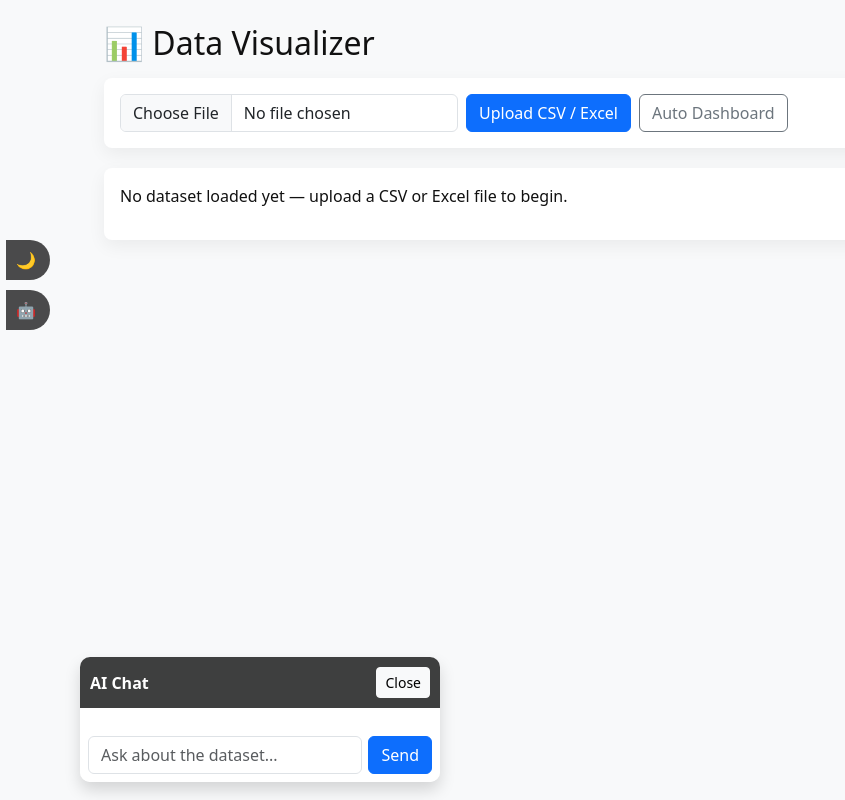
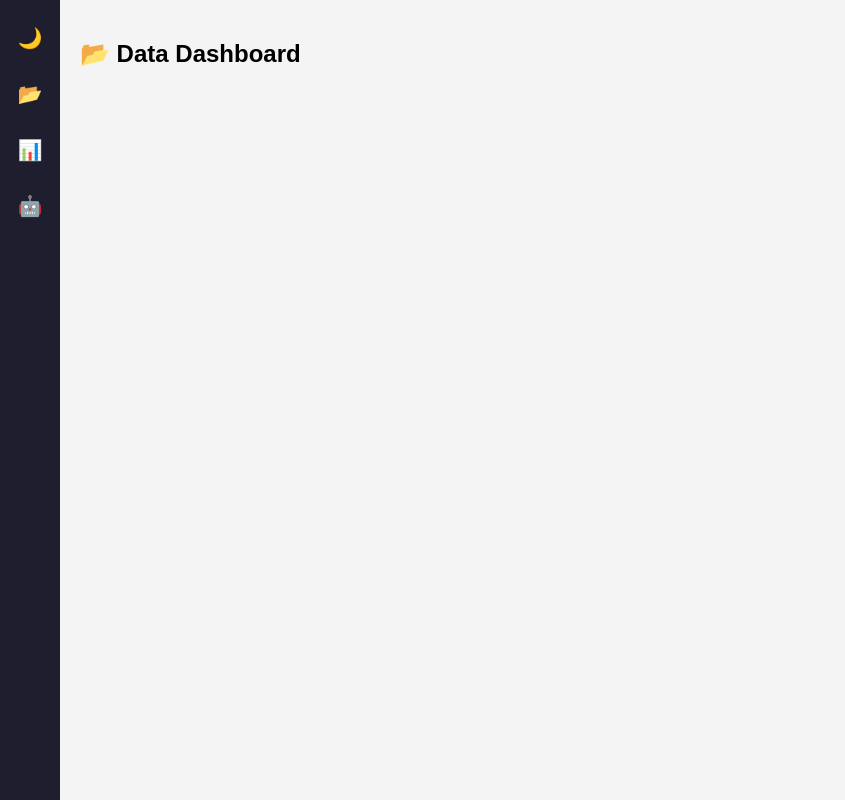
Before and after one commit to Sakazuki-Akainu/my-projekt, a Flask app: page / in a window 1280 px wide. Shown: the whole page, without its empty margins (0-845 px from the left). Run offline with Flask 3, Linux system fonts and the light colour scheme; some libraries are stand-ins or nearby versions.

Commit message:
Update upload.html

```diff
--- a/templates/upload.html
+++ b/templates/upload.html
@@ -1,319 +1,184 @@
 <!DOCTYPE html>
 <html lang="en">
 <head>
-  <meta charset="utf-8" />
-  <title>Data Visualizer</title>
-  <meta name="viewport" content="width=device-width, initial-scale=1" />
-  <link href="https://cdn.jsdelivr.net/npm/bootstrap@5.3.0/dist/css/bootstrap.min.css" rel="stylesheet"/>
-  <script src="https://cdn.plot.ly/plotly-latest.min.js"></script>
-
+  <meta charset="UTF-8">
+  <title>📊 Data Dashboard</title>
+  <script src="https://cdn.jsdelivr.net/npm/axios/dist/axios.min.js"></script>
   <style>
-    :root {
-      --bg: #f8f9fa;
-      --card: #ffffff;
-      --text: #111;
+    body {
+      margin: 0;
+      font-family: Arial, sans-serif;
+      display: flex;
+      height: 100vh;
     }
-    body.dark {
-      --bg: #0f1720;
-      --card: #0b1220;
-      --text: #e6eef8;
+    /* Sidebar */
+    .sidebar {
+      width: 60px;
+      background: #1e1e2f;
+      color: white;
+      display: flex;
+      flex-direction: column;
+      align-items: center;
+      padding: 10px 0;
     }
-    body {
-      background: var(--bg);
-      color: var(--text);
-      transition: background 0.25s, color 0.25s;
+    .sidebar button {
+      background: none;
+      border: none;
+      color: white;
+      font-size: 20px;
+      margin: 15px 0;
+      cursor: pointer;
+      position: relative;
+    }
+    .sidebar button:hover::after {
+      content: attr(data-label);
+      position: absolute;
+      left: 60px;
+      top: 0;
+      background: #444;
+      padding: 5px 10px;
+      border-radius: 4px;
+      white-space: nowrap;
+      animation: slide 0.3s ease forwards;
+    }
+    @keyframes slide {
+      from {opacity: 0; transform: translateX(-10px);}
+      to {opacity: 1; transform: translateX(0);}
     }
 
-    /* Left compact sidebar */
-    .sidebar {
-      position: fixed;
-      top: 30%;
-      left: 6px;
-      display: flex;
-      flex-direction: column;
-      gap: 10px;
-      z-index: 1100;
+    /* Main content */
+    .main {
+      flex: 1;
+      background: #f4f4f4;
+      padding: 20px;
+      overflow-y: auto;
     }
-    .side-btn {
-      background: rgba(0,0,0,0.7);
+    body.dark .main {
+      background: #121212;
       color: white;
-      border: none;
-      border-radius: 0 24px 24px 0;
-      padding: 8px 10px;
-      width: 44px;
-      overflow: hidden;
-      display: flex;
-      align-items: center;
-      cursor: pointer;
-      transition: width .28s ease;
     }
-    .side-btn span {
-      margin-left: 10px;
-      opacity: 0;
-      transform: translateX(-10px);
-      transition: all .28s ease;
-      white-space: nowrap;
+    .table { border-collapse: collapse; width: 100%; margin: 10px 0; }
+    .table th, .table td { border: 1px solid #ddd; padding: 8px; }
+    .table th { background: #333; color: white; }
+    .graph { margin-top: 20px; }
+    .chatbox {
+      border: 1px solid #ccc;
+      padding: 10px;
+      margin-top: 20px;
+      height: 300px;
+      overflow-y: auto;
+      background: white;
     }
-    .side-btn:hover {
-      width: 160px;
-    }
-    .side-btn:hover span {
-      opacity: 1;
-      transform: translateX(0);
-    }
-
-    .container-main {
-      margin-left: 80px;
-      padding: 24px;
-      max-width: 1100px;
-    }
-
-    .card-ui {
-      background: var(--card);
-      padding: 16px;
-      border-radius: 8px;
-      box-shadow: 0 6px 18px rgba(13,17,23,0.06);
-      margin-bottom: 20px;
-      color: var(--text);
-    }
-
-    /* chatbox */
-    #chatbox {
-      position: fixed;
-      bottom: 18px;
-      left: 80px;
-      width: 360px;
-      max-height: 420px;
-      display: none;
-      flex-direction: column;
-      border-radius: 10px;
-      overflow: hidden;
-      z-index: 1200;
-    }
-    #chatbox .header {
-      background: rgba(0,0,0,0.75);
-      color: white;
-      padding: 10px;
-    }
-    #chat-messages {
-      padding: 10px;
-      background: var(--card);
-      color: var(--text);
-      flex: 1;
-      overflow-y: auto;
-      font-size: 14px;
-    }
-    #chat-input {
-      display: flex;
-      gap: 6px;
-      padding: 8px;
-      background: var(--card);
-    }
-    #graph {
-      min-height: 400px;
-    }
-
-    /* smaller responsive tweaks */
-    @media (max-width: 800px) {
-      .container-main { margin-left: 16px; padding: 12px; }
-      #chatbox { left: 12px; width: calc(100% - 24px); }
-    }
+    body.dark .chatbox { background: #222; color: white; }
+    .chat-input { margin-top: 10px; display: flex; }
+    .chat-input input { flex: 1; padding: 8px; }
+    .chat-input button { padding: 8px; }
   </style>
 </head>
 <body>
-  <!-- sidebar -->
+  <!-- Sidebar -->
   <div class="sidebar">
-    <button id="darkToggle" class="side-btn">🌙 <span>Toggle Dark</span></button>
-    <button id="aiToggle" class="side-btn">🤖 <span>AI Chat</span></button>
+    <button id="darkToggle" data-label="Dark Mode">🌙</button>
+    <button onclick="document.getElementById('fileInput').click()" data-label="Upload CSV">📂</button>
+    <button data-label="Graphs">📊</button>
+    <button data-label="AI Chat" onclick="toggleChat()">🤖</button>
+    <input type="file" id="fileInput" style="display:none" onchange="uploadCSV()">
   </div>
 
-  <div class="container-main">
-    <h2 class="mb-3">📊 Data Visualizer</h2>
+  <!-- Main Content -->
+  <div class="main">
+    <h2>📂 Data Dashboard</h2>
+    <div id="preview"></div>
 
-    <!-- upload -->
-    <div class="card-ui">
-      <form id="uploadForm" method="POST" enctype="multipart/form-data">
-        <div class="row g-2 align-items-center">
-          <div class="col-auto">
-            <input class="form-control" type="file" name="file" id="fileInput" required />
-          </div>
-          <div class="col-auto">
-            <button class="btn btn-primary" type="submit">Upload CSV / Excel</button>
-          </div>
-          <div class="col-auto">
-            <button id="autoDashboard" type="button" class="btn btn-outline-secondary">Auto Dashboard</button>
-          </div>
-        </div>
-      </form>
-    </div>
+    <div id="controls" style="margin-top:10px;"></div>
+    <div class="graph" id="graph"></div>
 
-    <!-- preview + controls -->
-    {% if table %}
-      <div class="card-ui">
-        <h5>Preview (first rows)</h5>
-        <div class="table-responsive">{{ table|safe }}</div>
+    <!-- AI Chat -->
+    <div id="chatSection" style="display:none;">
+      <h3>🤖 AI Chat</h3>
+      <div id="chatbox" class="chatbox"></div>
+      <div class="chat-input">
+        <input type="text" id="chatInput" placeholder="Ask AI about your data...">
+        <button onclick="askAI()">Send</button>
       </div>
-
-      <div class="card-ui">
-        <h5>Chart Controls</h5>
-        <div class="row g-2">
-          <div class="col-md-4">
-            <label class="form-label">X axis</label>
-            <select id="xAxis" class="form-select">
-              {% for c in columns %}
-                <option value="{{c}}">{{c}}</option>
-              {% endfor %}
-            </select>
-          </div>
-          <div class="col-md-4">
-            <label class="form-label">Y axis</label>
-            <select id="yAxis" class="form-select">
-              <option value="">(optional)</option>
-              {% for c in columns %}
-                <option value="{{c}}">{{c}}</option>
-              {% endfor %}
-            </select>
-          </div>
-          <div class="col-md-4">
-            <label class="form-label">Chart type</label>
-            <select id="chartType" class="form-select">
-              <option value="line">Line</option>
-              <option value="bar">Bar</option>
-              <option value="scatter">Scatter</option>
-              <option value="pie">Pie</option>
-              <option value="histogram">Histogram</option>
-              <option value="box">Box</option>
-            </select>
-          </div>
-        </div>
-
-        <div class="mt-3">
-          <button id="genBtn" class="btn btn-success">Generate Graph</button>
-          <button id="downloadCsvBtn" class="btn btn-outline-primary">Download Processed CSV</button>
-        </div>
-      </div>
-
-      <div class="card-ui">
-        <h5>Graph</h5>
-        <div id="graph"></div>
-      </div>
-    {% else %}
-      <div class="card-ui">
-        <p>No dataset loaded yet — upload a CSV or Excel file to begin.</p>
-      </div>
-    {% endif %}
-  </div>
-
-  <!-- Chatbox -->
-  <div id="chatbox" class="d-flex flex-column shadow">
-    <div class="header d-flex justify-content-between align-items-center">
-      <strong>AI Chat</strong>
-      <button id="closeChat" class="btn btn-sm btn-light">Close</button>
-    </div>
-    <div id="chat-messages"></div>
-    <div id="chat-input">
-      <input id="chat-input-text" class="form-control" placeholder="Ask about the dataset..." />
-      <button id="chat-send" class="btn btn-primary">Send</button>
     </div>
   </div>
 
-  <script>
-    // toggle dark mode
-    const darkToggle = document.getElementById("darkToggle");
-    darkToggle.addEventListener("click", () => {
-      document.body.classList.toggle("dark");
-    });
+<script>
+  // Dark mode toggle
+  document.getElementById("darkToggle").onclick = () => {
+    document.body.classList.toggle("dark");
+  };
 
-    // ai chat toggle
-    const aiToggle = document.getElementById("aiToggle");
-    const chatbox = document.getElementById("chatbox");
-    const closeChat = document.getElementById("closeChat");
-    aiToggle.addEventListener("click", () => {
-      chatbox.style.display = chatbox.style.display === "flex" ? "none" : "flex";
-    });
-    closeChat.addEventListener("click", () => chatbox.style.display = "none");
+  // Upload CSV
+  async function uploadCSV() {
+    let file = document.getElementById("fileInput").files[0];
+    let formData = new FormData();
+    formData.append("file", file);
 
-    // Send chat to backend /ask
-    document.getElementById("chat-send").addEventListener("click", sendMessage);
-    document.getElementById("chat-input-text").addEventListener("keydown", (e) => {
-      if (e.key === "Enter") sendMessage();
-    });
+    let res = await axios.post("/upload", formData);
+    let data = res.data;
+    document.getElementById("preview").innerHTML = "<h3>Data Preview:</h3>" + data.preview;
 
-    async function sendMessage() {
-      const input = document.getElementById("chat-input-text");
-      const msg = input.value.trim();
-      if (!msg) return;
-      appendChat("You", msg);
-      input.value = "";
+    let controls = `
+      <label>X-axis: <select id="x">${data.columns.map(c=>`<option>${c}</option>`)}</select></label>
+      <label>Y-axis: <select id="y">${data.columns.map(c=>`<option>${c}</option>`)}</select></label>
+      <label>Chart Type:
+        <select id="chart">
+          <option>line</option>
+          <option>bar</option>
+          <option>scatter</option>
+          <option>pie</option>
+        </select>
+      </label>
+      <button onclick="generateGraph()">Generate Graph</button>
+    `;
+    document.getElementById("controls").innerHTML = controls;
 
-      try {
-        const res = await fetch("/ask", {
-          method: "POST",
-          headers: { "Content-Type": "application/json" },
-          body: JSON.stringify({ message: msg })
-        });
-        const j = await res.json();
-        appendChat("AI", j.reply || j.answer || "No reply");
-      } catch (err) {
-        appendChat("AI", "Error contacting AI backend.");
-      }
+    window.currentData = res.data; // store for graphs
+  }
+
+  // Generate Graph
+  async function generateGraph() {
+    let x = document.getElementById("x").value;
+    let y = document.getElementById("y").value;
+    let chart = document.getElementById("chart").value;
+
+    let payload = {
+      data: window.currentData.previewData || window.currentData, // fallback
+      x, y, chart
+    };
+
+    // Ensure clean JSON
+    payload.data = window.currentData.data || window.currentData.previewData;
+
+    let res = await axios.post("/graph", payload);
+    if(res.data.graph){
+      document.getElementById("graph").innerHTML = `<img src="${res.data.graph}" style="max-width:100%;">`;
+    } else {
+      alert(res.data.error);
     }
+  }
 
-    function appendChat(who, text) {
-      const container = document.getElementById("chat-messages");
-      const el = document.createElement("div");
-      el.innerHTML = `<b>${who}:</b> ${escapeHtml(text)}`;
-      container.appendChild(el);
-      container.scrollTop = container.scrollHeight;
-    }
-    function escapeHtml(str){ return str.replace(/[&<>"']/g, (m)=>({ '&':'&amp;','<':'&lt;','>':'&gt;','"':'&quot;',"'":'&#39;' }[m])); }
+  // Toggle Chat
+  function toggleChat(){
+    let chat = document.getElementById("chatSection");
+    chat.style.display = (chat.style.display === "none") ? "block" : "none";
+  }
 
-    // Generate graph button
-    const genBtn = document.getElementById("genBtn");
-    if (genBtn) genBtn.addEventListener("click", async (e) => {
-      e.preventDefault();
-      const x = document.getElementById("xAxis").value;
-      const y = document.getElementById("yAxis").value;
-      const type = document.getElementById("chartType").value;
+  // Ask AI
+  async function askAI(){
+    let input = document.getElementById("chatInput").value;
+    if(!input) return;
 
-      if (!x) { alert("Choose X axis"); return; }
-      // build query
-      const params = new URLSearchParams({ x, type });
-      if (y) params.set("y", y);
-      const res = await fetch("/graph?" + params.toString());
-      const j = await res.json();
-      if (j.error) {
-        alert("Graph error: " + j.error);
-        return;
-      }
-      // Plotly expects arrays: data, layout
-      const data = j.data || (Array.isArray(j['data']) ? j['data'] : j['data']);
-      const layout = j.layout || {};
-      Plotly.react('graph', data, layout, {responsive: true});
-    });
+    let chatbox = document.getElementById("chatbox");
+    chatbox.innerHTML += `<div><b>You:</b> ${input}</div>`;
 
-    // Download processed CSV (server-side not implemented -> fallback client: download shown table as CSV)
-    document.getElementById("downloadCsvBtn").addEventListener("click", () => {
-      // if table exists, download displayed preview only
-      const table = document.querySelector(".table");
-      if (!table) { alert("No table to download."); return; }
-      // convert HTML table to CSV
-      const rows = Array.from(table.querySelectorAll("tr")).map(tr => Array.from(tr.querySelectorAll("th,td")).map(td => td.innerText.replace(/\n/g,' ').trim()));
-      const csv = rows.map(r => r.map(cell => `"${cell.replace(/"/g,'""')}"`).join(",")).join("\n");
-      const url = URL.createObjectURL(new Blob([csv], {type: "text/csv"}));
-      const a = document.createElement("a"); a.href = url; a.download = "export.csv"; a.click(); URL.revokeObjectURL(url);
-    });
-
-    // Auto Dashboard convenience button -> generate default graph if columns present
-    document.getElementById("autoDashboard")?.addEventListener("click", () => {
-      const xsel = document.getElementById("xAxis");
-      const ysel = document.getElementById("yAxis");
-      // choose first column(s)
-      if (xsel.options.length > 0) xsel.selectedIndex = 0;
-      if (ysel.options.length > 1) ysel.selectedIndex = 1;
-      document.getElementById("chartType").value = "bar";
-      genBtn.click();
-    });
-  </script>
+    let res = await axios.post("/ask", {question: input});
+    chatbox.innerHTML += `<div><b>AI:</b> ${res.data.answer}</div>`;
+    chatbox.scrollTop = chatbox.scrollHeight;
+    document.getElementById("chatInput").value = "";
+  }
+</script>
 </body>
 </html>
```
